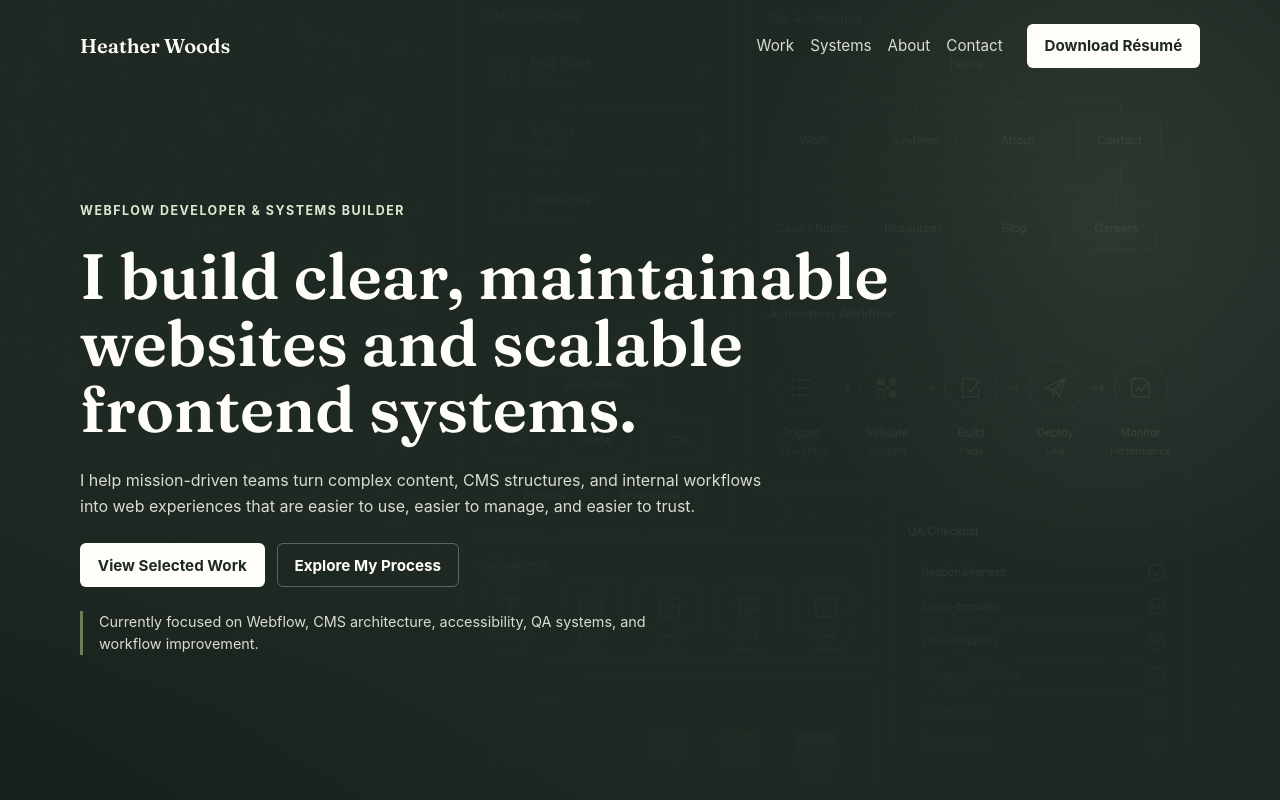
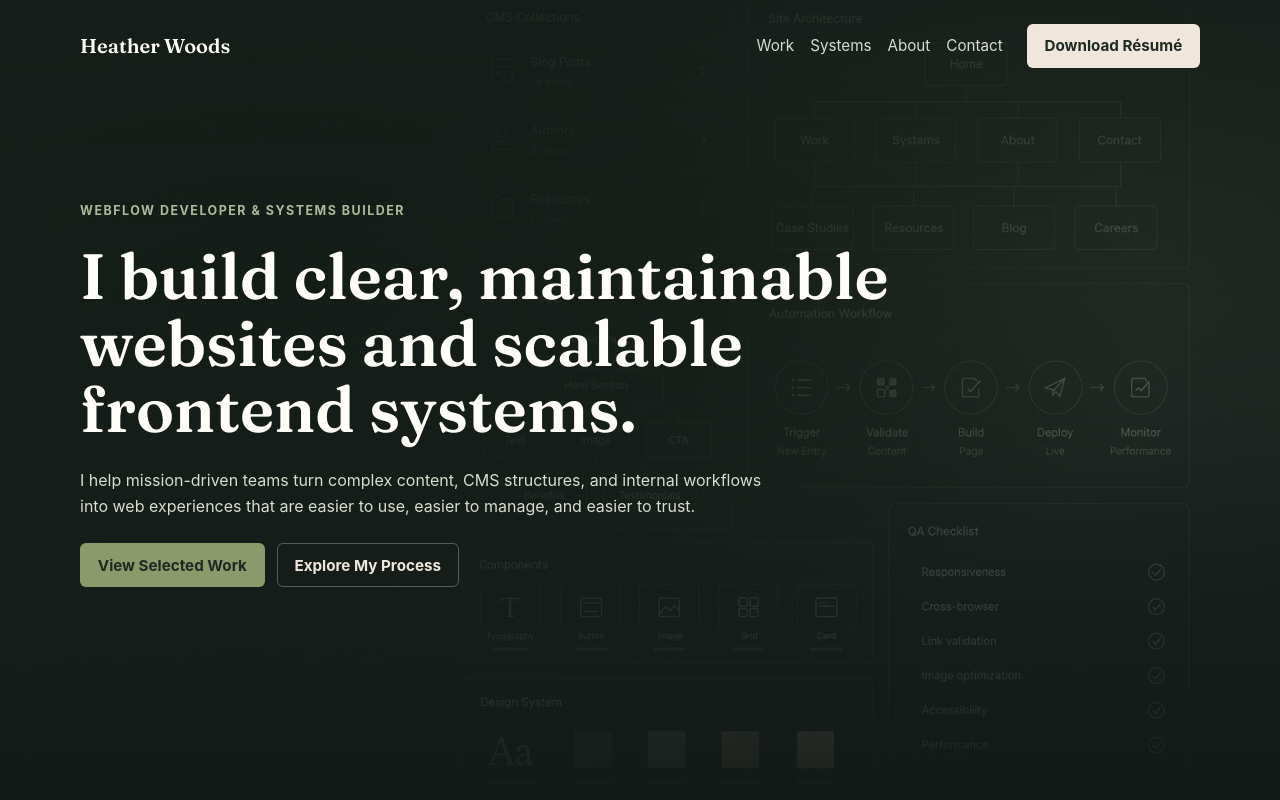
Before and after one commit to heatherwoods93/portfolio, a React (Vite) app: page / in a window 1280 px wide. Shown: the top 800 px of the page. Built offline with nearby package versions, Linux system fonts and the light colour scheme.

Commit message:
Polish homepage hero and establish final visual direction

```diff
--- a/src/pages/Home.jsx
+++ b/src/pages/Home.jsx
@@ -42,11 +42,6 @@ function Home() {
                 Explore My Process
               </a>
             </div>
-
-            <p className="hero__status text-small is-muted">
-              Currently focused on Webflow, CMS architecture, accessibility, QA
-              systems, and workflow improvement.
-            </p>
           </div>
         </div>
       </section>
--- a/src/styles/base.css
+++ b/src/styles/base.css
@@ -128,7 +128,7 @@ p {
 
 .section--dark .section__eyebrow,
 .section--dark .text-tagline {
-  color: var(--color-accent-soft);
+  color: var(--color-accent-lightest);
 }
 
 .section__title {
--- a/src/styles/components.css
+++ b/src/styles/components.css
@@ -66,11 +66,25 @@
 .hero::after {
   z-index: 1;
   background:
-    radial-gradient(ellipse at 23% 38%, rgb(31 41 35) 0%, rgb(31 41 35 / 0.48) 34%, transparent 58%),
-    radial-gradient(ellipse at 76% 36%, rgb(31 41 35 / 0.34) 0%, #00000000 42%),
-    radial-gradient(circle at 86% 28%, rgb(222 231 204 / 10%), #00000000 28%),
-    linear-gradient(30deg, #171f1b 0%, rgb(31 41 35 / 70%) 30%, rgb(31 41 35 / 60%) 60%, rgb(31 41 35 / 42%) 100%),
-    linear-gradient(180deg, rgb(31 41 35 / 0.86) 0%, rgb(31 41 35 / 37%) 46%, var(--color-dark) 100%)
+  radial-gradient(
+    ellipse at 22% 38%,
+    rgb(20 28 24 / 0.92) 0%,
+    rgb(20 28 24 / 0.72) 32%,
+    transparent 62%
+  ),
+
+  radial-gradient(
+    ellipse at 82% 34%,
+    rgb(68 82 64 / 0.18) 0%,
+    transparent 46%
+  ),
+
+  linear-gradient(
+    180deg,
+    rgb(20 28 24 / 0.82) 0%,
+    rgb(20 28 24 / 0.38) 48%,
+    rgb(18 24 21 / 0.92) 100%
+  );
   }
 
 
@@ -188,7 +202,7 @@
 .section--dark .button--primary,
 .hero .button--primary {
   color: var(--color-dark);
-  background: var(--color-surface);
+  background: var(--color-accent-lighter);
 }
 
 .section--dark .button--primary:hover,
@@ -199,7 +213,7 @@
 
 .section--dark .button--secondary,
 .hero .button--secondary {
-  color: var(--color-surface);
+  color: var(--color-surface-muted);
   border-color: rgb(255 253 248 / 0.28);
   background: transparent;
 }
@@ -212,7 +226,7 @@
 
 .button--light {
   color: var(--color-dark);
-  background: var(--color-surface);
+  background: var(--color-surface-muted);
 }
 
 .button--light:hover {
--- a/src/styles/variables.css
+++ b/src/styles/variables.css
@@ -8,6 +8,8 @@
   --color-dark-hover: #303b33;
   --color-dark-muted: #d8ddcf;
   --color-accent: #6f7d54;
+  --color-accent-lighter: #8c9a6b;
+  --color-accent-lightest: #b0b99a;
   --color-accent-soft: #dfe7d1;
   --color-border: #ddd2c4;
 
```
